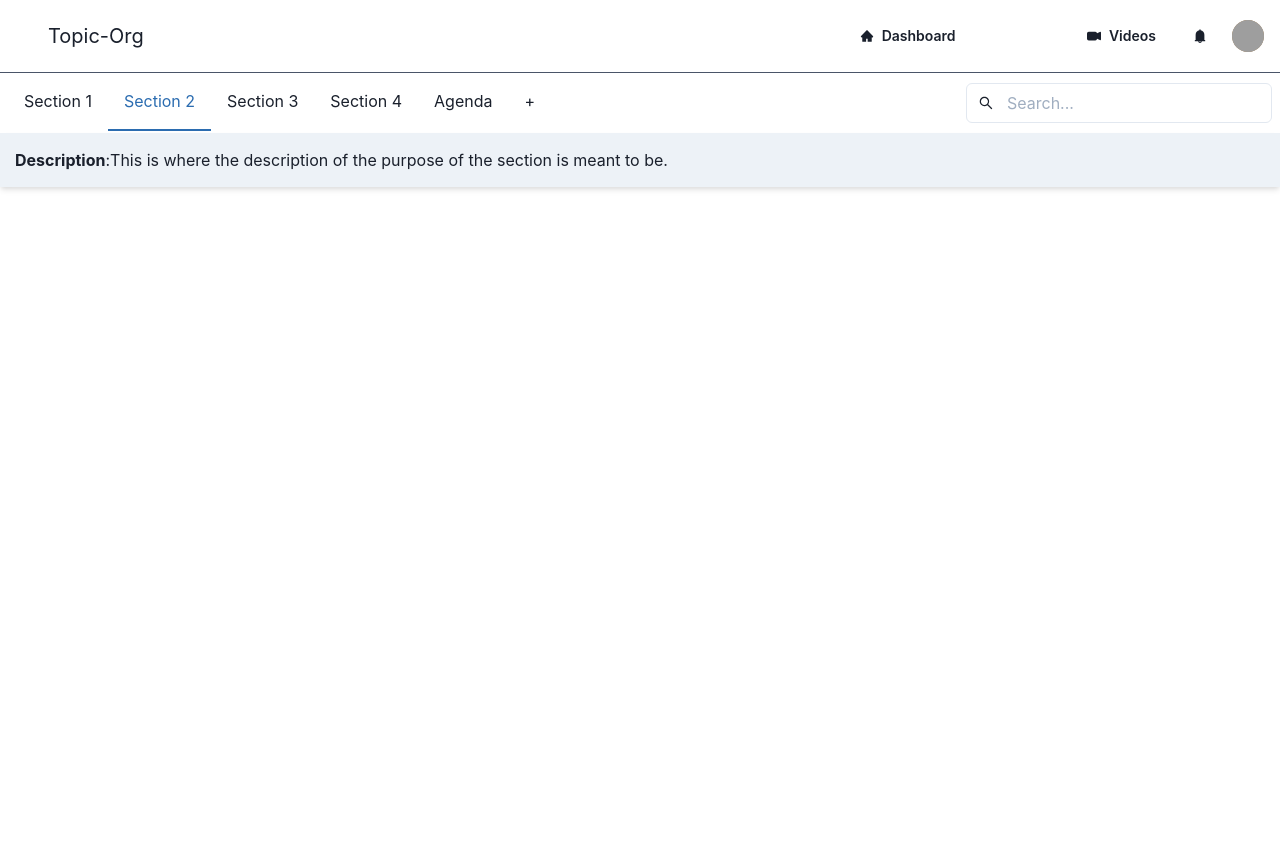
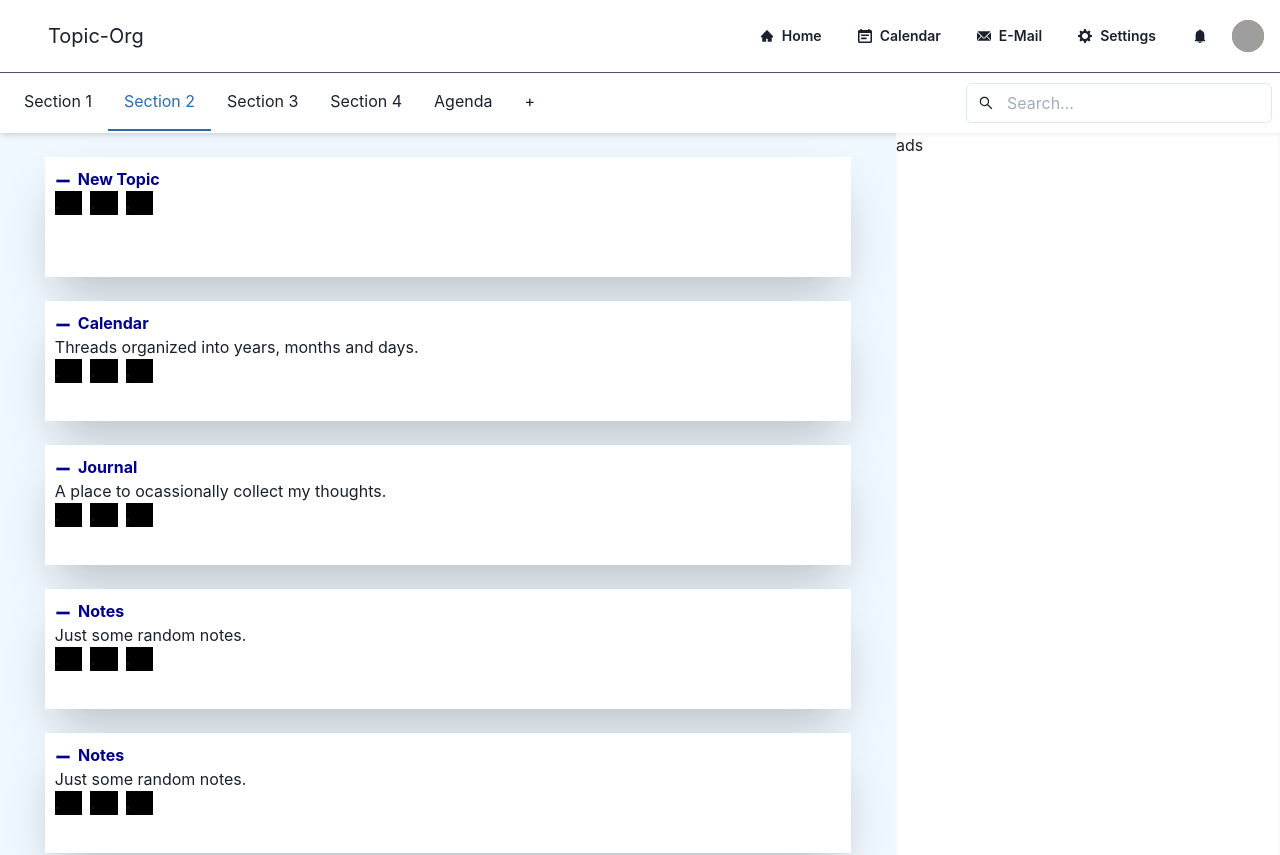
Before and after one commit to RuiFilipeCampos/topic-org-tool, a React (Create React App) app in the folder frontend/web/: page /dashboard in a window 1280 px wide. Shown: the top 855 px of the page. Before the commit the page ends 800 px from the top, so only its background shows below. Built offline with nearby package versions, Linux system fonts and the light colour scheme; grey boxes are pictures that could not be loaded.

Commit message:
saving da work

```diff
--- a/frontend/web/src/components/controlled.js
+++ b/frontend/web/src/components/controlled.js
@@ -14,19 +14,19 @@ import {
 
   } from '@chakra-ui/react';
 
-export default function ControlledInput({label, placeHolder, onChange, type}){
+export default function ControlledInput({h, variant, label, placeHolder, onChange, type}){
 
     return(
-        <FormControl isRequired>
-            <FormLabel textAlign="center">
-                {label}
-            </FormLabel>
+        <FormControl >
+            <FormLabel>{label}</FormLabel>
             <Input
+                variant = {variant}
                 placeholder = {placeHolder}
+                variant = {variant}
                 onChange    = {onChange}
                 type        = {type}
-            />
-            <br/><br/>
+                h = {h}
+        /> <br/> <br/>
         </FormControl>
     )
 }
--- a/frontend/web/src/pages/dashboard.js
+++ b/frontend/web/src/pages/dashboard.js
@@ -1,4 +1,5 @@
 import React from "react";
+import { useHistory } from "react-router-dom";
 
 import {
   chakra,
@@ -10,7 +11,7 @@ import {
   Button,
   useDisclosure,
   VStack,
-  IconButton,
+  IconButton, Text,
   CloseButton,
   InputGroup,
   InputLeftElement,
@@ -32,6 +33,7 @@ import { BsFillCameraVideoFill } from "react-icons/bs";
 
 
 
+import {MinusIcon, CalendarIcon, EmailIcon, SettingsIcon} from '@chakra-ui/icons'
 
 
 function SearchForm(){
@@ -101,14 +103,6 @@ function DashboardHeader(){
                 </Button>
                 <Button
                   w="full"
-                  variant="solid"
-                  colorScheme="brand"
-                  leftIcon={<AiOutlineInbox />}
-                >
-                  Inbox
-                </Button>
-                <Button
-                  w="full"
                   variant="ghost"
                   leftIcon={<BsFillCameraVideoFill />}
                 >
@@ -129,22 +123,20 @@ function DashboardHeader(){
           <HStack spacing={3} display="flex" alignItems="center">
             <HStack spacing={3} display={{ base: "none", md: "inline-flex" }}>
               <Button variant="ghost" leftIcon={<AiFillHome />} size="sm">
-                Dashboard
+                Home
               </Button>
-              <Button
-                variant="solid"
-                colorScheme="brand"
-                leftIcon={<AiOutlineInbox />}
-                size="sm"
-              >
-                Inbox
+              <Button variant="ghost" leftIcon={<CalendarIcon />} size="sm">
+                Calendar
+              </Button>
+              <Button variant="ghost" leftIcon={<EmailIcon />} size="sm">
+                E-Mail
               </Button>
               <Button
                 variant="ghost"
-                leftIcon={<BsFillCameraVideoFill />}
+                leftIcon={<SettingsIcon />}
                 size="sm"
               >
-                Videos
+                Settings
               </Button>
             </HStack>
             <chakra.a
@@ -175,7 +167,7 @@ function DashboardHeader(){
 
 function TheTabs(){
     return (
-        <Tabs defaultIndex={1} borderBottomColor="transparent">
+        <Tabs  defaultIndex={1} borderBottomColor="transparent">
           <TabList>
             <Tab py={4} m={0} _focus={{ boxShadow: "none" }}>
               Section 1
@@ -203,16 +195,77 @@ function TheTabs(){
 
 
 
+function MSpacer({n}){
+
+  let elements = []
+
+  for (let x = 0; x < n; x++){
+
+    elements.push(<Spacer/>)
+  };
+
+  return ( elements)
+}
+
+function Topic({title, desc}){
+
+  return ( <>
+   <Flex >
+    <Spacer/>
+      <Box
+          borderWidth="10px"
+          shadow="2xl"
+          backgroundColor="white"
+          borderColor="transparent"
+          width="90%"
+          h="120px"
+      >
+          <Flex flexDirection="column">
+              <Flex flexDirection="row" as="a">
+                  <Text> <MinusIcon as="a" color="darkblue"/> </Text>  <Spacer/>
+                  <Text color="darkblue"> <b>{title} </b> </Text>
+                  <MSpacer n="99"/>
+              </Flex>
+              <MSpacer n="1" />
+              {desc}
+              <MSpacer n="900"/>
+              <HStack>
+                  <Box bg="black" width="3.5%" > . </Box>
+                  <Box bg="black" width="3.5%" > . </Box>
+                  <Box bg="black" width="3.5%" > . </Box>
+              </HStack>
+          </Flex>
+      </Box>
+    <Spacer/>
+  </Flex>
+  <br/> </>
+  )
+}
 
 
+
+var logged_in = true;
+
 function Dashboard() {
+  let history = useHistory()
+
+  if (!logged_in){
+    history.push("/")
+  }
+
+
   const bg = useColorModeValue("white", "gray.800");
 
+
+
+  document.body.style = 'background: AliceBlue;';
+
   return (
-    <>
-        <Box shadow="md">
+    <Box>
+
+        <Box shadow="md" bg="white">
             <DashboardHeader />
-        <Flex
+            <Flex bg="white"
                 alignItems="center"
                 justifyContent="space-between"
                 mx={2}
@@ -224,20 +277,34 @@ function Dashboard() {
                 <SearchForm />
             </Flex>
         </Box>
-        <Box bg="gray.100" shadow="md">
-        <Flex
-            alignItems="center"
-            mx={0}
-            borderWidth={15}
-            borderColor="gray.100"
-            overflowX="auto"
-        >
-          <b>Description</b>:
-          <br/>
-           <p>This is where the description of the purpose of the section is meant to be. </p>
+        <Flex flexDirection="row" maxH="100%" >
+          <Box width="70%" maxH="100%" >
+            <Spacer/> <br/>
+            <Topic title = "New Topic" />
+            <Topic title = "Calendar" desc = "Threads organized into years, months and days." />
+            <Topic title = "Journal" desc = "A place to ocassionally collect my thoughts."/>
+            <Topic title = "Notes" desc="Just some random notes." />
+            <Topic title = "Notes" desc="Just some random notes." />
+            <Topic title = "Notes" desc="Just some random notes." />
+            <Topic title = "Notes" desc="Just some random notes." />
+            <Topic title = "Notes" desc="Just some random notes." />
+          </Box>
+          <Flex width="30%"     flexDirection="column">
+          <Spacer/>
+          <Box bg="white" shadow="inner" height="100%">
+            <Flex flexDirection="column">
+              <MSpacer n="50"/>
+              ads
+              <Spacer/>
             </Flex>
           </Box>
-    </>
+          <Spacer/>
+
+          </Flex>
+
+
+        </Flex>
+    </Box>
   );
 }
 
--- a/frontend/web/src/pages/login.js
+++ b/frontend/web/src/pages/login.js
@@ -1,8 +1,8 @@
 import React, {useState} from 'react';
 import {
   Text, Link, Center,
-  Input, Button,
-VStack,
+  Input, Button, Box, Flex,
+VStack, Spacer, Divider,
   // form stuff
   FormControl, FormLabel,
   FormErrorMessage, FormHelperText,
@@ -16,7 +16,7 @@ import ControlledInput from "../components/controlled"
 
 
 
-
+import {UnlockIcon} from '@chakra-ui/icons'
 
 
 function getCookie(name) {
@@ -42,12 +42,17 @@ const csrftoken = getCookie('csrftoken');
 axios.defaults.headers.common['X-CSRF-TOKEN'] = csrftoken;
 axios.defaults.headers.post['Content-Type'] = "text/plain";
 
+var logged_in = false;
 
 function Login() {
 
     const [user,     setUser] = useState('');
     const [password, setPassword] = useState('');
     let history = useHistory()
+
+    if (logged_in){
+        history.push("/dashboard")
+    };
 
 
 
@@ -93,21 +98,23 @@ function Login() {
       <Center h={ (base_height - 150).toString() }>
           <CoolBox>
               <h1>Login to <b>TOPIC-ORG</b>...</h1>
-              <br/><br/>
+              <br/> <br/>
               <form onSubmit={handleSubmit}>
+                  <Flex flexDirection="column">
                   <ControlledInput
                             label       = "Username"
-                            placeHolder = "a_cool_person"
                             onChange    = {event => setUser(event.currentTarget.value)}
+                            variant = "outline"
                   />
                   <ControlledInput
-                        label       = "Password"
+                        label = "Password"
                         type        = "password"
-                        placeHolder = "*******"
+                        variant = "outline"
                         onChange    = {event => setPassword(event.currentTarget.value)}
                   />
-                  <FormControl isRequired>
-                      <Button type="submit"  color="primary" textAlign="center">
+                  </Flex>
+                  <FormControl >
+                      <Button leftIcon={<UnlockIcon/>} variant = "ghost" colorScheme="black"  type="submit" textAlign="center">
                           Login
                       </Button>
                   </FormControl>
--- a/frontend/web/src/pages/register.js
+++ b/frontend/web/src/pages/register.js
@@ -24,6 +24,7 @@ import { useHistory } from "react-router-dom";
 
 import CoolBox from "../components/coolbox"
 import ControlledInput from "../components/controlled"
+import {AddIcon, ArrowUpDownIcon} from '@chakra-ui/icons'
 
 
 function getCookie(name) {
@@ -49,9 +50,15 @@ function getCookie(name) {
   // axios.defaults.headers.post['Content-Type'] = "text/plain";
 
 
+var logged_in = false;
 
 function Register() {
     let history = useHistory()
+
+
+    if (logged_in){
+        history.push("/dashboard")
+    };
 
     const [user,     setUser]     = useState('');
     const [email,    setEmail]    = useState('');
@@ -105,22 +112,26 @@ function Register() {
               <form onSubmit={handleSubmit}>
                   <ControlledInput
                         label = "E-Mail"
-                        placeHolder = "your_email@domain.com"
                         onChange={event => setEmail(event.currentTarget.value)}
                   />
                  <ControlledInput
                         label       = "Username"
-                        placeHolder = "a_cool_person"
                         onChange    = {event => setUser(event.currentTarget.value)}
                  />
                  <ControlledInput
                         label       = "Password"
                         type        = "password"
-                        placeHolder = "*******"
                         onChange    = {event => setPassword(event.currentTarget.value)}
                   />
                 <FormControl isRequired>
-                    <Button type="submit"  color="primary" textAlign="center">
+                    <Button
+                        leftIcon={<AddIcon/>}
+                        variant = "ghost"
+                        type="submit"
+                        color="primary"
+                        textAlign="center"
+                        colorScheme="black"
+                    >
                         Register
                     </Button>
                 </FormControl>
```
Lines whose indentation alone changed are shown as unchanged.
